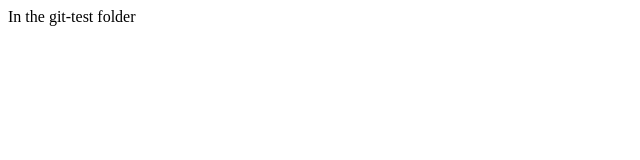
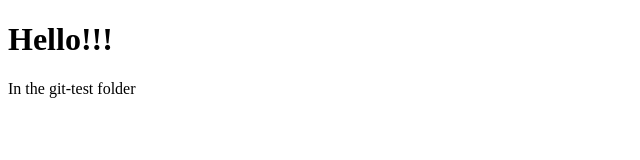
Before and after one commit to Bindiya09/git-test, a website: page index.html in a window 1280 px wide. Shown: the whole page, without its empty margins (0-640 px from the left). Drawn offline with Linux system fonts and the light colour scheme.

Commit message:
fourth commit

```diff
--- a/index.html
+++ b/index.html
@@ -4,6 +4,7 @@
 	<title></title>
 </head>
 <body>
-In the git-test folder
+	<h1>Hello!!!</h1>
+<p>In the git-test folder</p>
 </body>
 </html>
```
Also changed, not shown: package.json (added, +24 -0 lines), 2 other files.
